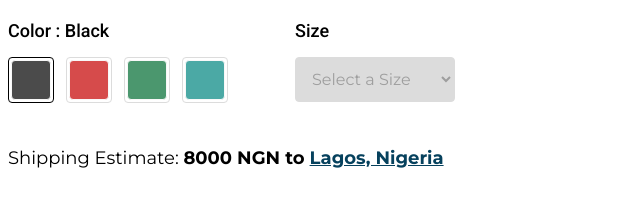
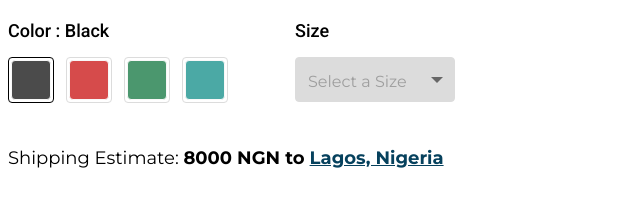
Before and after one commit to lawalkeyd/Stackf_product_detail_page, a plain HTML site: page index.html in a window 1280 px wide. Shown: the part 447-646 px from the top of the page, 640-1280 px from the left. Drawn offline with nearby package versions, Linux system fonts and the light colour scheme.

Commit message:
Edited design

```diff
--- a/src/css/mystyle.css
+++ b/src/css/mystyle.css
@@ -285,9 +285,13 @@ input[type='number'] {
     box-sizing: border-box;
     font-size: 16px;
     font-family: Montserrat;
-    -webkit-appearance: button;
-    appearance: button;
     outline: none;
+    -webkit-appearance: none;
+    -moz-appearance: none;
+    appearance: none;
+    background-image: url('/src/img/select_pointer.png');
+    background-repeat: no-repeat, repeat;
+    background-position: right .7em top 50%, 0 0;
   }
 
   .boxin select option {
```
